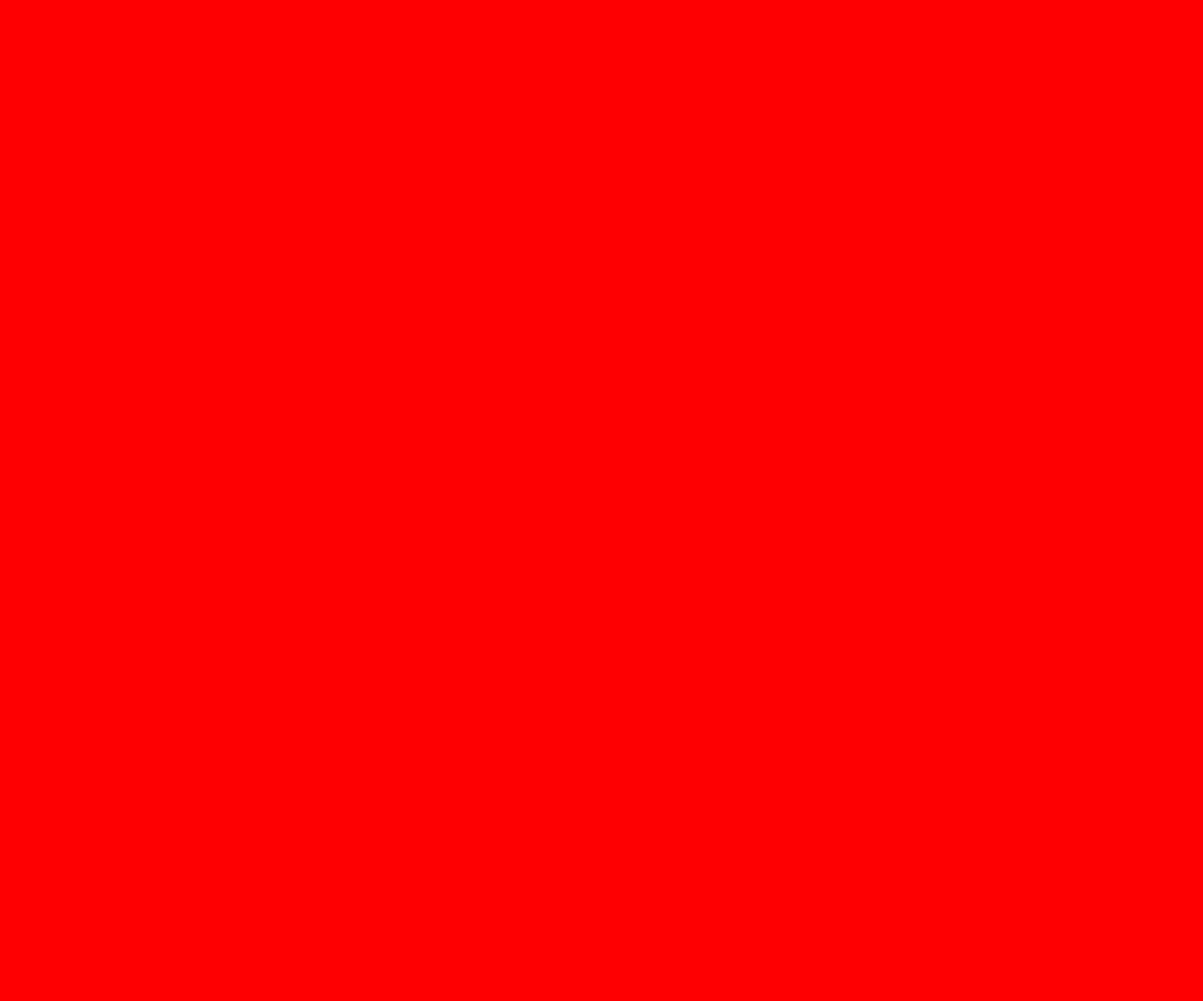
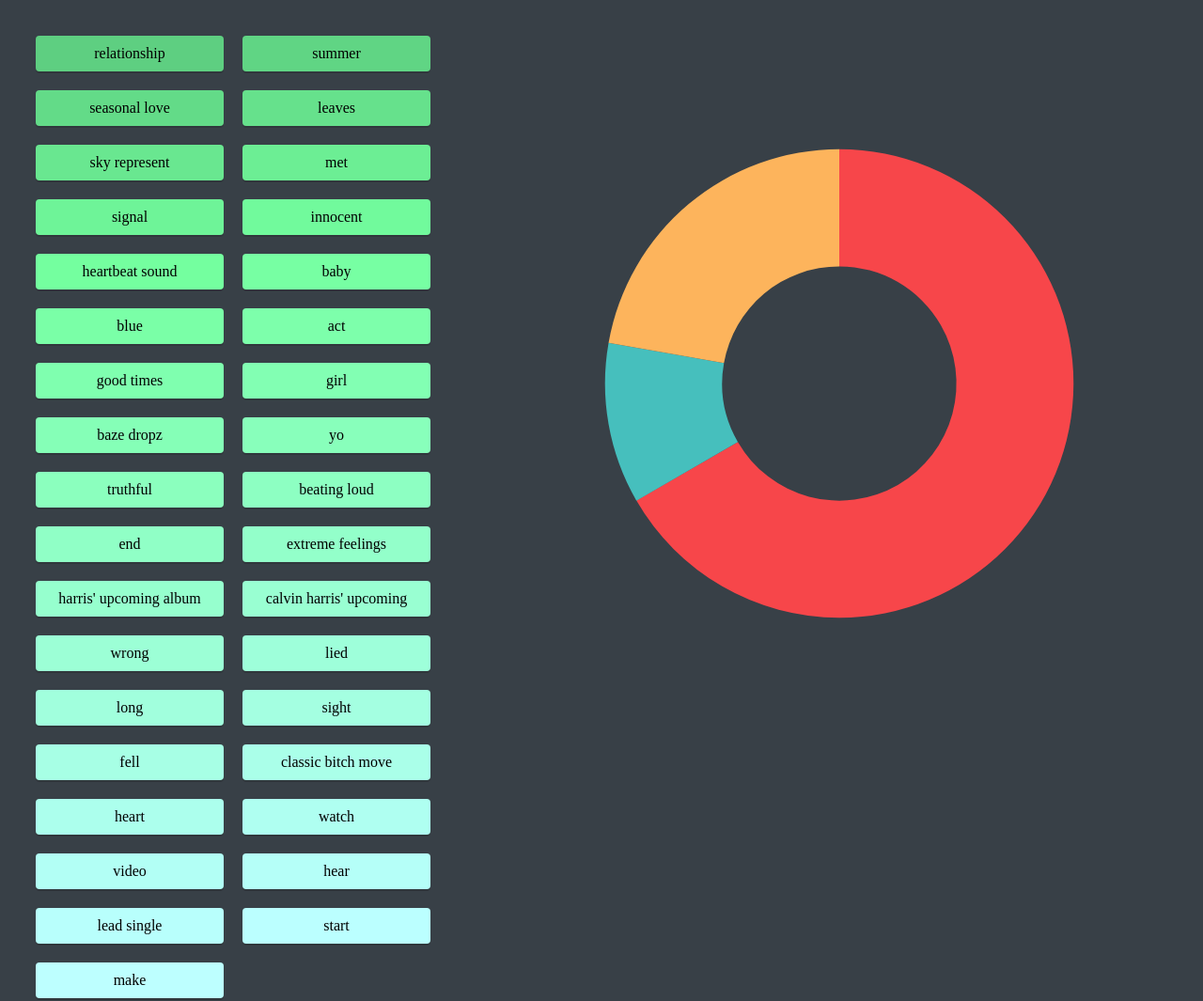
Before and after one commit to nashmaniac/TagRepresentation, a plain HTML site: page index.html in a window 1280 px wide. Shown: the whole page at 94% size. Before the commit the page ends 800 px from the top, so only its background shows below. Drawn offline with Linux system fonts and the light colour scheme.

Commit message:
Added working sample chart

```diff
--- a/index.html
+++ b/index.html
@@ -8,11 +8,10 @@
 <body>
 
 	<div class="container">
-		<div class="tags">
-
+		<div class="tagContainer">
 		</div>
-		<div class="pieChart">
-
+		<div class="chartContainer">
+				<center><canvas id="myChart" class = "pieChart" width="500" height="500"></canvas></center>
 		</div>
 	</div>
 	<script src="js/lib/Chart.js" type="text/javascript" ></script>
--- a/js/main.js
+++ b/js/main.js
@@ -1,3 +1,30 @@
+
+/*
+* Function : shadeColor(String value of hex color code, positive value to lighten negative to darken)
+* ---------------------------------------------------------------------------------------------------
+* Used to lighten or darken a hex color
+*/
+function shadeColor(color, percent) {
+
+    var R = parseInt(color.substring(1,3),16);
+    var G = parseInt(color.substring(3,5),16);
+    var B = parseInt(color.substring(5,7),16);
+
+    R = parseInt(R * (100 + percent) / 100);
+    G = parseInt(G * (100 + percent) / 100);
+    B = parseInt(B * (100 + percent) / 100);
+
+    R = (R<255)?R:255;
+    G = (G<255)?G:255;
+    B = (B<255)?B:255;
+
+    var RR = ((R.toString(16).length==1)?"0"+R.toString(16):R.toString(16));
+    var GG = ((G.toString(16).length==1)?"0"+G.toString(16):G.toString(16));
+    var BB = ((B.toString(16).length==1)?"0"+B.toString(16):B.toString(16));
+
+    return "#"+RR+GG+BB;
+}
+
 // Creates and returns a new tagData object of format {tagName : , tagRating : }
 function newTagData(newTagName, newTagRating) {
 	return {
@@ -51,5 +78,73 @@ for(var i = 0 ; i < tagRatings.length ; i++) {
 
 // Rearranges the tag data array to ascending order by the tag rating
 tagData.sort(descBy('tagRating'));
-console.table(tagData);
-console.log("This is something");
+
+///////////////
+
+// Converting tag data to DOM elements
+var tagContainer = document.querySelector('.tagContainer');
+tagData.forEach(function(currentTagData, index) {
+	var newTagDOMEl = document.createElement('div');
+	newTagDOMEl.style.backgroundColor = shadeColor('#5ECF81', index * 3);
+	newTagDOMEl.className = 'tag';
+	newTagDOMEl.textContent =  currentTagData['tagName'];
+	tagContainer.appendChild(newTagDOMEl);
+});
+
+
+/// For the Chart
+
+var data = [
+    {
+        value: 300,
+        color:"#F7464A",
+        highlight: "#FF5A5E",
+        label: "Red"
+    },
+    {
+        value: 50,
+        color: "#46BFBD",
+        highlight: "#5AD3D1",
+        label: "Green"
+    },
+    {
+        value: 100,
+        color: "#FDB45C",
+        highlight: "#FFC870",
+        label: "Yellow"
+    }
+];
+
+var chartOptions = {
+    //Boolean - Whether we should show a stroke on each segment
+    segmentShowStroke : false,
+
+    //String - The colour of each segment stroke
+    segmentStrokeColor : "#fff",
+
+    //Number - The width of each segment stroke
+    segmentStrokeWidth : 3,
+
+    //Number - The percentage of the chart that we cut out of the middle
+    percentageInnerCutout : 50, // This is 0 for Pie charts
+
+    //Number - Amount of animation steps
+    animationSteps : 100,
+
+    //String - Animation easing effect
+    animationEasing : "easeOutQuint",
+
+    //Boolean - Whether we animate the rotation of the Doughnut
+    animateRotate : true,
+
+    //Boolean - Whether we animate scaling the Doughnut from the centre
+    animateScale : false,
+
+    //String - A legend template
+    legendTemplate : "<ul class=\"<%=name.toLowerCase()%>-legend\"><% for (var i=0; i<segments.length; i++){%><li><span style=\"background-color:<%=segments[i].fillColor%>\"></span><%if(segments[i].label){%><%=segments[i].label%><%}%></li><%}%></ul>"
+
+};
+
+var chartView = document.getElementById("myChart");
+var ctx = chartView.getContext("2d");
+var myPieChart = new Chart(ctx).Pie(data,chartOptions);
--- a/sass/main_style.sass
+++ b/sass/main_style.sass
@@ -1,3 +1,51 @@
-$bg_color : #ff0000
+$color_bg : #384047
+$color_selected : #69CDFF
+*
+	box-sizing : border-box
+	font-family : "Source Sans Pro"
 body, html
-	background-color : $bg_color
+	background-color : $color_bg
+
+.tag
+	display : block
+	width : 200px
+	height : auto
+	border-radius : 4px
+	padding : 10px
+	margin : 10px
+	text-align : center
+	background-color : white
+	box-shadow : 0px 2px 0px rgba(0,0,0,0.15)
+	cursor : pointer
+
+.selected
+	border : 3px solid $color_selected
+	line-height : 15px
+
+.container
+	width : 100%
+	&:after
+		display : table
+		content : ''
+		clear : both
+
+.tagContainer
+	width : 40%
+	height : auto
+	padding : 20px
+	display : flex
+	flex-direction : row
+	flex-wrap : wrap
+	align-items : flex-start
+	align-content : flex-start
+	float : left
+	overflow-y : auto
+
+.chartContainer
+	width : 60%
+	height : auto
+	float : right
+	margin-top : 150px
+
+.pieChart
+	margin  : 0 auto
```
Also changed, not shown: css/main_style.css, 1 other file.
